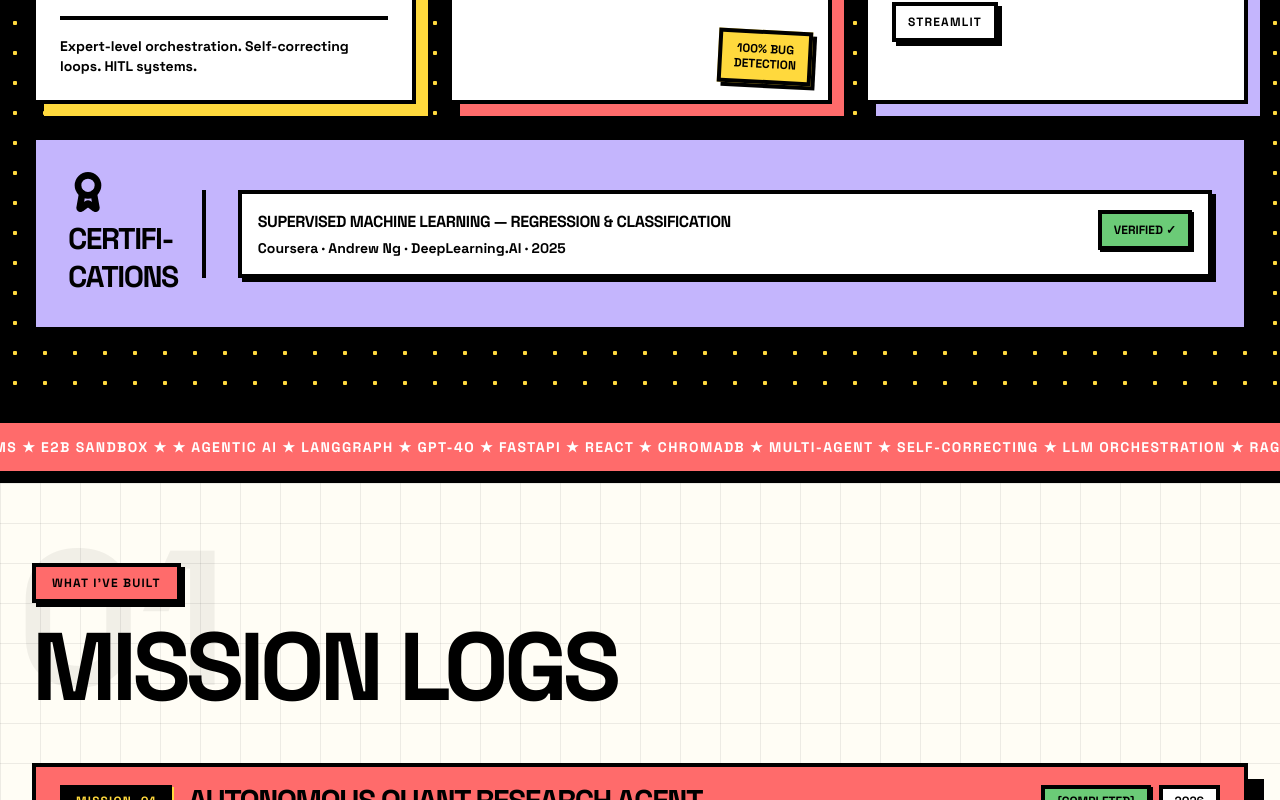
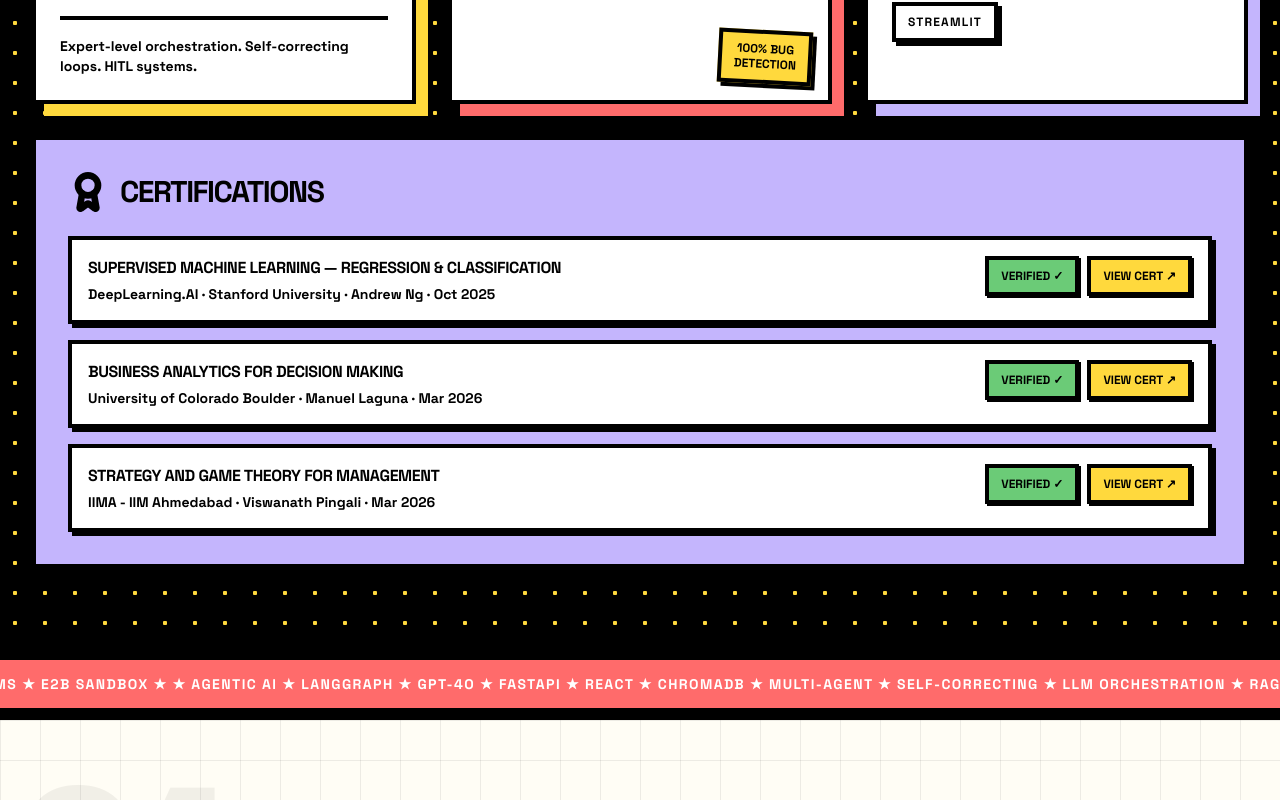
Before and after one commit to MohitMurarka/mohit-portfolio, a React (Create React App) app: page / in a window 1280 px wide. Shown: the part 1780-2580 px from the top of the page. Built offline with nearby package versions, Linux system fonts and the light colour scheme; the HTML template or start-up script is replaced by a standard one.

Commit message:
feat: add 3 certs with verify links, fix LinkedIn URL

```diff
--- a/src/components/Contact.jsx
+++ b/src/components/Contact.jsx
@@ -25,7 +25,7 @@
     value: 'linkedin.com/in/mohit-murarka',
     bg: 'bg-neo-violet',
     rotate: 'rotate(3deg)',
-    href: 'https://linkedin.com/in/mohit-murarka',
+    href: 'https://www.linkedin.com/in/mohit-murarka-b165882aa/',
   },
   {
     label: 'PHONE',
--- a/src/components/Hero.jsx
+++ b/src/components/Hero.jsx
@@ -89,7 +89,7 @@
             <div className="relative z-10 flex gap-4 mt-6">
               {[
                 { icon: <GitBranch size={22} strokeWidth={3}/>, href: 'https://github.com/MohitMurarka', label:'GITHUB' },
-                { icon: <ExternalLink size={22} strokeWidth={3}/>, href: 'https://linkedin.com/in/mohit-murarka', label:'LINKEDIN' },
+                { icon: <ExternalLink size={22} strokeWidth={3}/>, href: 'https://www.linkedin.com/in/mohit-murarka-b165882aa/', label:'LINKEDIN' },
                 { icon: <Mail size={22} strokeWidth={3}/>, href: 'mailto:mohitmurarka2004@gmail.com', label:'EMAIL' },
               ].map(({ icon, href, label }) => (
                 <a
--- a/src/components/Skills.jsx
+++ b/src/components/Skills.jsx
@@ -1,133 +1,332 @@
-import React from 'react';
-import { Star, Server, Code2, Award } from 'lucide-react';
-import SkillTag from './ui/SkillTag';
-import SectionTitle from './ui/SectionTitle';
+import React from "react";
+import { Star, Server, Code2, Award } from "lucide-react";
+import SkillTag from "./ui/SkillTag";
+import SectionTitle from "./ui/SectionTitle";
 
 const aiSkills = [
-  'LANGGRAPH','LANGCHAIN','AGENTIC AI','LLM ORCHESTRATION',
-  'GPT-4o / OPENAI API','LLAMA-3.3-70B','GROQ API','GEMINI API',
-  'PROMPT ENGINEERING','CHROMADB / RAG','RAGAS EVALUATION',
-  'SENTENCETRANSFORMERS','E2B SANDBOX',
+  "LANGGRAPH",
+  "LANGCHAIN",
+  "AGENTIC AI",
+  "LLM ORCHESTRATION",
+  "GPT-4o / OPENAI API",
+  "LLAMA-3.3-70B",
+  "GROQ API",
+  "GEMINI API",
+  "PROMPT ENGINEERING",
+  "CHROMADB / RAG",
+  "RAGAS EVALUATION",
+  "SENTENCETRANSFORMERS",
+  "E2B SANDBOX",
 ];
+
 const backendSkills = [
-  'FASTAPI','FLASK + CORS','REST APIs','DOCKER',
-  'SQLITE / MYSQL','NODE.JS','E2B CLOUD','RUFF LINTER',
-  'PYTHON 3.11','STREAMLIT',
+  "FASTAPI",
+  "FLASK + CORS",
+  "REST APIs",
+  "DOCKER",
+  "SQLITE / MYSQL",
+  "NODE.JS",
+  "E2B CLOUD",
+  "RUFF LINTER",
+  "PYTHON 3.11",
+  "STREAMLIT",
 ];
-const langSkills = ['C/C++','JAVA','PYTHON','JAVASCRIPT','HTML/CSS'];
-const frontendSkills = ['REACT.JS','VANILLA JS','RESPONSIVE UI','LAZY LOADING'];
-const toolSkills = ['GIT','LINUX','DOCKER','STREAMLIT'];
+
+const langSkills = ["C/C++", "JAVA", "PYTHON", "JAVASCRIPT", "HTML/CSS"];
+const frontendSkills = [
+  "REACT.JS",
+  "VANILLA JS",
+  "RESPONSIVE UI",
+  "LAZY LOADING",
+];
+const toolSkills = ["GIT", "LINUX", "DOCKER", "STREAMLIT"];
 
 export default function Skills() {
   return (
-    <section id="skills" className="bg-dense-dots border-y-8 border-black py-20 px-4 md:px-8">
+    <section
+      id="skills"
+      className="bg-dense-dots border-y-8 border-black py-20 px-4 md:px-8"
+    >
       <div className="max-w-7xl mx-auto">
-
         {/* Section header */}
         <div className="mb-4">
-          <SectionTitle light className="text-5xl md:text-7xl">TECHNICAL ARSENAL</SectionTitle>
+          <SectionTitle light className="text-5xl md:text-7xl">
+            TECHNICAL ARSENAL
+          </SectionTitle>
         </div>
+
         <div className="bg-neo-red border-y-4 border-black px-6 py-3 mb-12 inline-block w-full">
-          <span className="font-black uppercase tracking-widest text-sm text-black">WHAT I KNOW &amp; HOW I USE IT</span>
+          <span className="font-black uppercase tracking-widest text-sm text-black">
+            WHAT I KNOW &amp; HOW I USE IT
+          </span>
         </div>
 
         {/* 3-column grid */}
         <div className="grid grid-cols-1 md:grid-cols-2 lg:grid-cols-3 gap-8">
-
           {/* COLUMN 1 — CORE AI/LLM */}
-          <div className="border-4 border-black bg-white overflow-hidden" style={{boxShadow:'12px 12px 0px 0px #FFD93D'}}>
+          <div
+            className="border-4 border-black bg-white overflow-hidden"
+            style={{ boxShadow: "12px 12px 0px 0px #FFD93D" }}
+          >
             <div className="bg-neo-yellow border-b-4 border-black px-6 py-4">
               <p className="font-black text-xs uppercase tracking-widest flex items-center gap-2">
-                <Star size={14} strokeWidth={4} className="fill-black"/> ◆ CORE MODULE
+                <Star size={14} strokeWidth={4} className="fill-black" />◆ CORE
+                MODULE
               </p>
-              <p className="font-black text-2xl uppercase mt-1">AI / LLM SYSTEMS</p>
+              <p className="font-black text-2xl uppercase mt-1">
+                AI / LLM SYSTEMS
+              </p>
             </div>
+
             <div className="p-6">
               <div className="flex flex-wrap gap-2">
-                {aiSkills.map(s => <SkillTag key={s}>{s}</SkillTag>)}
+                {aiSkills.map((s) => (
+                  <SkillTag key={s}>{s}</SkillTag>
+                ))}
               </div>
+
               <div className="mt-6 border-t-4 border-black pt-4">
-                <p className="font-bold text-sm text-black">Expert-level orchestration. Self-correcting loops. HITL systems.</p>
+                <p className="font-bold text-sm text-black">
+                  Expert-level orchestration. Self-correcting loops. HITL
+                  systems.
+                </p>
               </div>
             </div>
           </div>
 
           {/* COLUMN 2 — BACKEND */}
-          <div className="border-4 border-black bg-white overflow-hidden relative" style={{boxShadow:'12px 12px 0px 0px #FF6B6B'}}>
+          <div
+            className="border-4 border-black bg-white overflow-hidden relative"
+            style={{ boxShadow: "12px 12px 0px 0px #FF6B6B" }}
+          >
             <div className="bg-neo-red border-b-4 border-black px-6 py-4">
               <p className="font-black text-xs uppercase tracking-widest flex items-center gap-2">
-                <Server size={14} strokeWidth={4}/> SYSTEMS
+                <Server size={14} strokeWidth={4} />
+                SYSTEMS
               </p>
-              <p className="font-black text-2xl uppercase mt-1">BACKEND &amp; SYSTEMS</p>
+              <p className="font-black text-2xl uppercase mt-1">
+                BACKEND &amp; SYSTEMS
+              </p>
             </div>
+
             <div className="p-6">
               <div className="flex flex-wrap gap-2">
-                {backendSkills.map(s => (
+                {backendSkills.map((s) => (
                   <span
                     key={s}
                     className="inline-block border-4 border-black font-black text-xs uppercase tracking-widest px-3 py-2 shadow-neo-sm hover:-translate-y-1 hover:shadow-neo-md transition-all duration-150 cursor-default"
-                    style={{backgroundColor:'rgba(255,107,107,0.18)'}}
-                  >{s}</span>
+                    style={{ backgroundColor: "rgba(255,107,107,0.18)" }}
+                  >
+                    {s}
+                  </span>
                 ))}
               </div>
             </div>
+
             {/* Stat sticker */}
             <div
               className="absolute bottom-4 right-4 bg-neo-yellow border-4 border-black px-3 py-2 text-center"
-              style={{boxShadow:'4px 4px 0px 0px #000', transform:'rotate(3deg)'}}
+              style={{
+                boxShadow: "4px 4px 0px 0px #000",
+                transform: "rotate(3deg)",
+              }}
             >
-              <p className="font-black text-xs uppercase leading-tight">100% BUG<br/>DETECTION</p>
+              <p className="font-black text-xs uppercase leading-tight">
+                100% BUG
+                <br />
+                DETECTION
+              </p>
             </div>
           </div>
 
           {/* COLUMN 3 — LANGUAGES + FRONTEND + TOOLS */}
-          <div className="border-4 border-black bg-white overflow-hidden" style={{boxShadow:'12px 12px 0px 0px #C4B5FD'}}>
+          <div
+            className="border-4 border-black bg-white overflow-hidden"
+            style={{ boxShadow: "12px 12px 0px 0px #C4B5FD" }}
+          >
             <div className="bg-neo-violet border-b-4 border-black px-6 py-4">
               <p className="font-black text-xs uppercase tracking-widest flex items-center gap-2">
-                <Code2 size={14} strokeWidth={4}/> STACK
+                <Code2 size={14} strokeWidth={4} />
+                STACK
               </p>
-              <p className="font-black text-2xl uppercase mt-1">LANGUAGES &amp; TOOLS</p>
+              <p className="font-black text-2xl uppercase mt-1">
+                LANGUAGES &amp; TOOLS
+              </p>
             </div>
+
             <div className="p-6 space-y-4">
               <div>
-                <p className="font-black text-xs uppercase tracking-widest mb-2 border-b-2 border-black pb-1">LANGUAGES</p>
-                <div className="flex flex-wrap gap-2">{langSkills.map(s => <SkillTag key={s} color="yellow">{s}</SkillTag>)}</div>
+                <p className="font-black text-xs uppercase tracking-widest mb-2 border-b-2 border-black pb-1">
+                  LANGUAGES
+                </p>
+                <div className="flex flex-wrap gap-2">
+                  {langSkills.map((s) => (
+                    <SkillTag key={s} color="yellow">
+                      {s}
+                    </SkillTag>
+                  ))}
+                </div>
               </div>
+
               <div className="border-t-4 border-black pt-4">
-                <p className="font-black text-xs uppercase tracking-widest mb-2 border-b-2 border-black pb-1">FRONTEND</p>
-                <div className="flex flex-wrap gap-2">{frontendSkills.map(s => <SkillTag key={s} color="violet">{s}</SkillTag>)}</div>
+                <p className="font-black text-xs uppercase tracking-widest mb-2 border-b-2 border-black pb-1">
+                  FRONTEND
+                </p>
+                <div className="flex flex-wrap gap-2">
+                  {frontendSkills.map((s) => (
+                    <SkillTag key={s} color="violet">
+                      {s}
+                    </SkillTag>
+                  ))}
+                </div>
               </div>
+
               <div className="border-t-4 border-black pt-4">
-                <p className="font-black text-xs uppercase tracking-widest mb-2 border-b-2 border-black pb-1">TOOLS</p>
-                <div className="flex flex-wrap gap-2">{toolSkills.map(s => <SkillTag key={s} color="white">{s}</SkillTag>)}</div>
+                <p className="font-black text-xs uppercase tracking-widest mb-2 border-b-2 border-black pb-1">
+                  TOOLS
+                </p>
+                <div className="flex flex-wrap gap-2">
+                  {toolSkills.map((s) => (
+                    <SkillTag key={s} color="white">
+                      {s}
+                    </SkillTag>
+                  ))}
+                </div>
               </div>
             </div>
           </div>
         </div>
 
         {/* Certifications block */}
-        <div className="mt-8 border-4 border-black bg-neo-violet overflow-hidden" style={{boxShadow:'8px 8px 0px 0px #000'}}>
-          <div className="flex flex-col md:flex-row items-start md:items-center gap-6 p-6 md:p-8">
-            <div className="flex-shrink-0">
-              <Award size={40} strokeWidth={4} className="text-black"/>
-              <p className="font-black text-3xl uppercase tracking-tighter mt-2 leading-tight">CERTIFI-<br/>CATIONS</p>
+        <div
+          className="mt-8 border-4 border-black bg-neo-violet overflow-hidden"
+          style={{ boxShadow: "8px 8px 0px 0px #000" }}
+        >
+          <div className="p-6 md:p-8">
+            <div className="flex items-center gap-3 mb-6">
+              <Award
+                size={40}
+                strokeWidth={4}
+                className="text-black flex-shrink-0"
+              />
+              <p className="font-black text-3xl uppercase tracking-tighter">
+                CERTIFICATIONS
+              </p>
             </div>
-            <div className="flex-1 border-l-0 md:border-l-4 border-black md:pl-8">
-              <div className="border-4 border-black bg-white p-4" style={{boxShadow:'4px 4px 0px 0px #000'}}>
+
+            <div className="space-y-4">
+              {/* Cert 1 */}
+              <div
+                className="border-4 border-black bg-white p-4"
+                style={{ boxShadow: "4px 4px 0px 0px #000" }}
+              >
                 <div className="flex items-start justify-between gap-4 flex-wrap">
-                  <div>
-                    <p className="font-black text-base uppercase tracking-tight">Supervised Machine Learning — Regression &amp; Classification</p>
-                    <p className="font-bold text-sm mt-1">Coursera · Andrew Ng · DeepLearning.AI · 2025</p>
+                  <div className="flex-1 min-w-0">
+                    <p className="font-black text-base uppercase tracking-tight">
+                      Supervised Machine Learning — Regression &amp;
+                      Classification
+                    </p>
+                    <p className="font-bold text-sm mt-1">
+                      DeepLearning.AI · Stanford University · Andrew Ng · Oct
+                      2025
+                    </p>
                   </div>
-                  <span className="bg-neo-green border-4 border-black font-black text-xs uppercase px-3 py-2 flex-shrink-0" style={{boxShadow:'2px 2px 0 #000'}}>
-                    VERIFIED ✓
-                  </span>
+
+                  <div className="flex items-center gap-2 flex-shrink-0 flex-wrap">
+                    <span
+                      className="bg-neo-green border-4 border-black font-black text-xs uppercase px-3 py-2"
+                      style={{ boxShadow: "2px 2px 0 #000" }}
+                    >
+                      VERIFIED ✓
+                    </span>
+
+                    <a
+                      href="https://coursera.org/verify/HTD2FQDW0V34"
+                      target="_blank"
+                      rel="noreferrer"
+                      className="bg-neo-yellow border-4 border-black font-black text-xs uppercase px-3 py-2 hover:-translate-y-1 transition-all duration-150 no-underline text-black"
+                      style={{ boxShadow: "2px 2px 0 #000" }}
+                    >
+                      VIEW CERT ↗
+                    </a>
+                  </div>
+                </div>
+              </div>
+
+              {/* Cert 2 */}
+              <div
+                className="border-4 border-black bg-white p-4"
+                style={{ boxShadow: "4px 4px 0px 0px #000" }}
+              >
+                <div className="flex items-start justify-between gap-4 flex-wrap">
+                  <div className="flex-1 min-w-0">
+                    <p className="font-black text-base uppercase tracking-tight">
+                      Business Analytics for Decision Making
+                    </p>
+                    <p className="font-bold text-sm mt-1">
+                      University of Colorado Boulder · Manuel Laguna · Mar 2026
+                    </p>
+                  </div>
+
+                  <div className="flex items-center gap-2 flex-shrink-0 flex-wrap">
+                    <span
+                      className="bg-neo-green border-4 border-black font-black text-xs uppercase px-3 py-2"
+                      style={{ boxShadow: "2px 2px 0 #000" }}
+                    >
+                      VERIFIED ✓
+                    </span>
+
+                    <a
+                      href="https://coursera.org/verify/EYQWXJBHX7CU"
+                      target="_blank"
+                      rel="noreferrer"
+                      className="bg-neo-yellow border-4 border-black font-black text-xs uppercase px-3 py-2 hover:-translate-y-1 transition-all duration-150 no-underline text-black"
+                      style={{ boxShadow: "2px 2px 0 #000" }}
+                    >
+                      VIEW CERT ↗
+                    </a>
+                  </div>
+                </div>
+              </div>
+
+              {/* Cert 3 */}
+              <div
+                className="border-4 border-black bg-white p-4"
+                style={{ boxShadow: "4px 4px 0px 0px #000" }}
+              >
+                <div className="flex items-start justify-between gap-4 flex-wrap">
+                  <div className="flex-1 min-w-0">
+                    <p className="font-black text-base uppercase tracking-tight">
+                      Strategy and Game Theory for Management
+                    </p>
+                    <p className="font-bold text-sm mt-1">
+                      IIMA - IIM Ahmedabad · Viswanath Pingali · Mar 2026
+                    </p>
+                  </div>
+
+                  <div className="flex items-center gap-2 flex-shrink-0 flex-wrap">
+                    <span
+                      className="bg-neo-green border-4 border-black font-black text-xs uppercase px-3 py-2"
+                      style={{ boxShadow: "2px 2px 0 #000" }}
+                    >
+                      VERIFIED ✓
+                    </span>
+
+                    <a
+                      href="https://coursera.org/verify/7YFSY503S6FJ"
+                      target="_blank"
+                      rel="noreferrer"
+                      className="bg-neo-yellow border-4 border-black font-black text-xs uppercase px-3 py-2 hover:-translate-y-1 transition-all duration-150 no-underline text-black"
+                      style={{ boxShadow: "2px 2px 0 #000" }}
+                    >
+                      VIEW CERT ↗
+                    </a>
+                  </div>
                 </div>
               </div>
             </div>
           </div>
         </div>
-
       </div>
     </section>
   );
```
Also changed, not shown: src/components/Education.jsx (+79 -29 lines).
